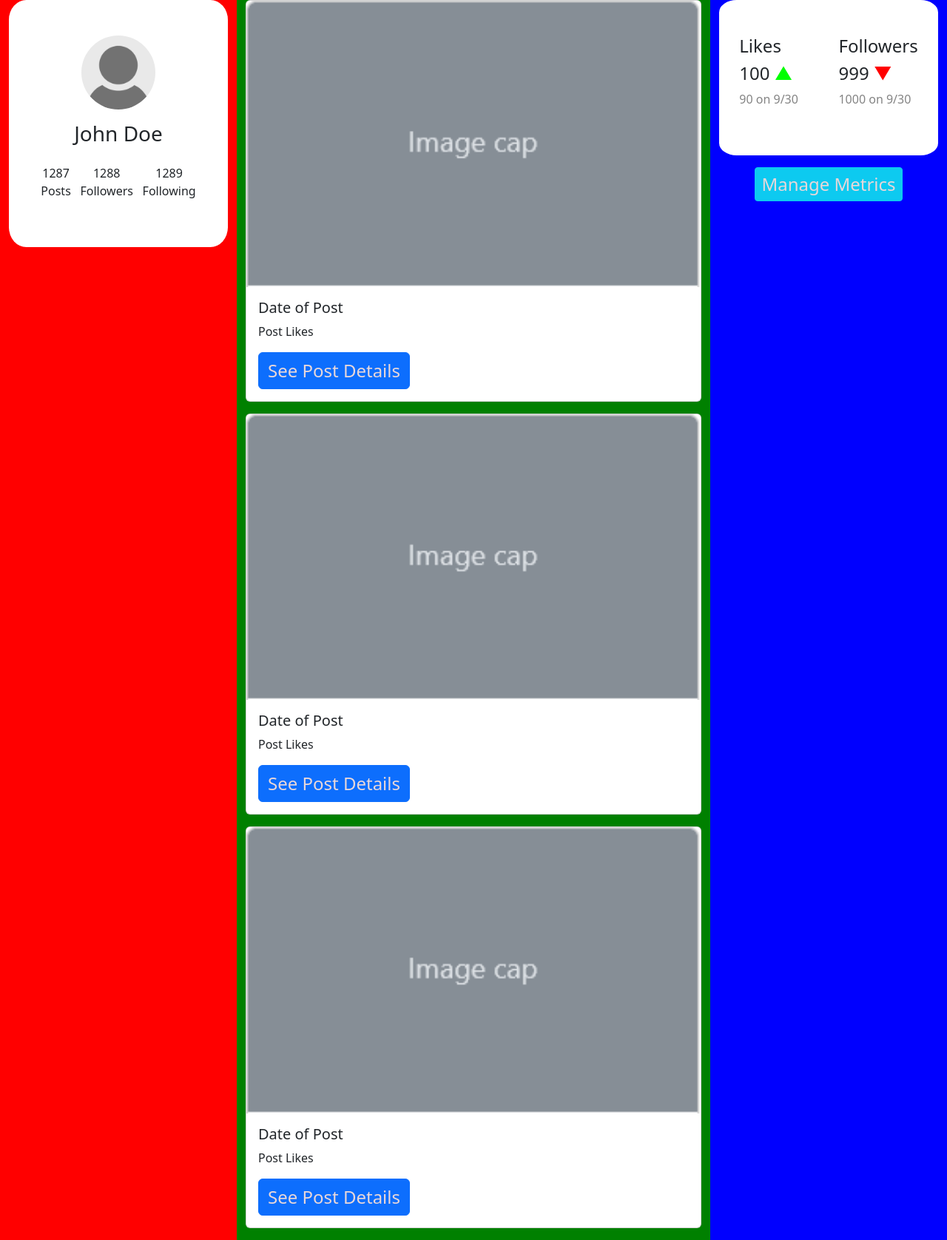
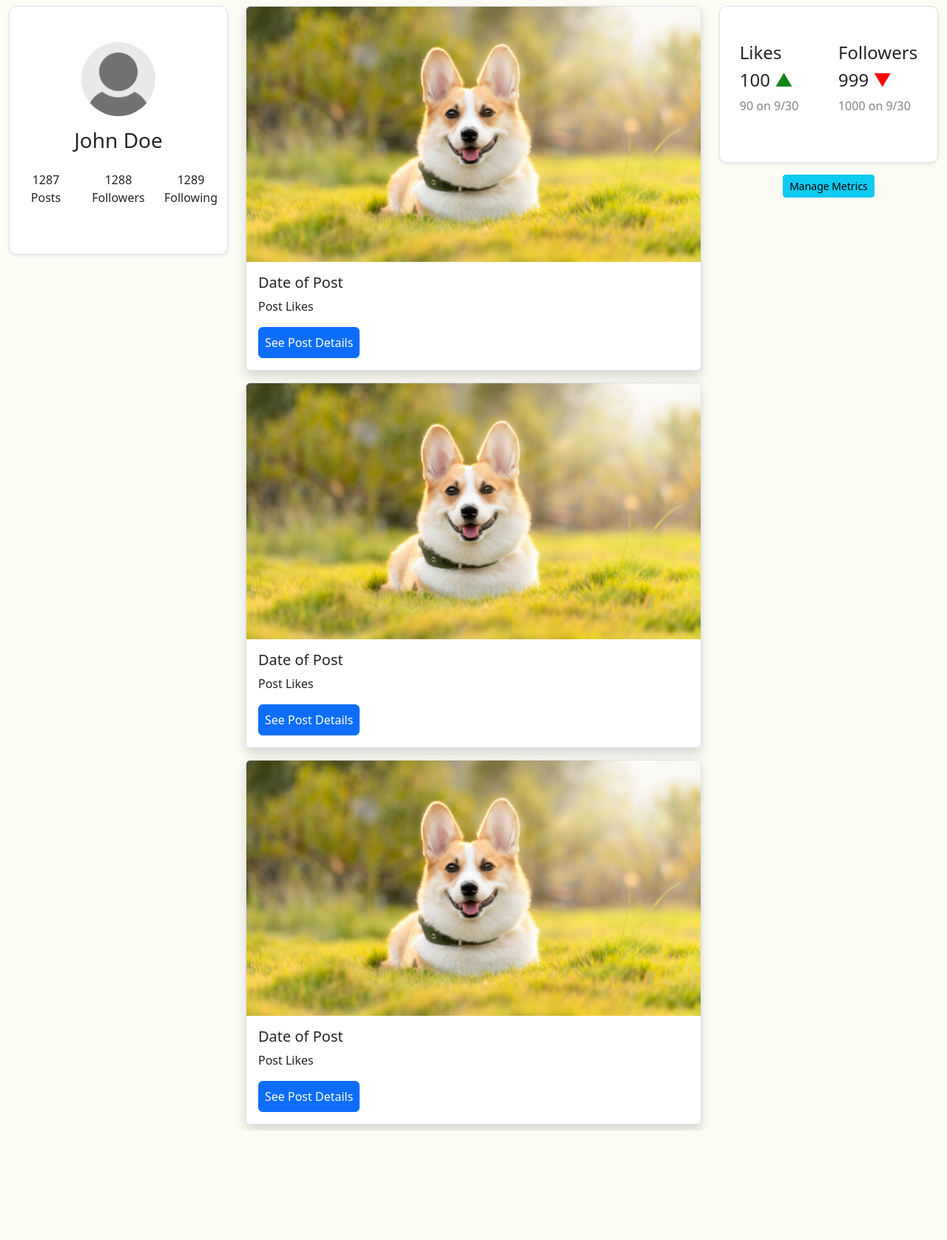
Before and after one commit to UCCS-CS4300-5300/group6-fall2023, a Django app: page /popularity_assessor/profile/1/ in a window 1280 px wide. Shown: the part 68-1744 px from the top of the page at 74% size. After the commit the page ends 1596 px from the top, so only its background shows below. Run offline with Django 3.2, Linux system fonts and the light colour scheme.

Commit message:
Code cleanup and minor UI touches

```diff
--- a/popularity_assessor/static/css/global.css
+++ b/popularity_assessor/static/css/global.css
@@ -1,4 +1,8 @@
 body {
-  background: rgba(0, 188, 227, .3) !important;
+  background: rgb(252, 252, 245) !important;
 }
-*{margin: 0; padding: 0;}
+
+* {
+  margin: 0;
+  padding: 0;
+}
--- a/popularity_assessor/static/css/navigation.css
+++ b/popularity_assessor/static/css/navigation.css
@@ -1,8 +1,8 @@
-a {
+.nav-link {
   color: rgb(232, 215, 217) !important;
   font-size: 1.5rem !important;
 }
 
-a:hover{
+.nav-link:hover{
   color: rgb(255, 255, 255) !important;
 }
--- /dev/null
+++ b/popularity_assessor/static/css/profile.css
@@ -0,0 +1,5 @@
+.custom-card {
+    border-radius: 10px;
+    width: 100%;
+    background-color: white;
+}
--- a/popularity_assessor/templates/base.html
+++ b/popularity_assessor/templates/base.html
@@ -18,6 +18,7 @@
 
     <link href="{% static 'css/global.css' %}" rel="stylesheet">
     <link href="{% static 'css/navigation.css' %}" rel="stylesheet">
+    <link href="{% static 'css/profile.css' %}" rel="stylesheet">
 
 </head>
 
--- a/popularity_assessor/templates/profile.html
+++ b/popularity_assessor/templates/profile.html
@@ -2,52 +2,44 @@
 {% load static %}
 {% block content %}
 <!-- All html must be between these two lines to ensure bootstrap is picked up correctly -->
-<div class="row w-100 m-0 p-0">
-  <div class="col-md-3" style="background-color: red">
-    <div style="border-radius: 8%; width: 100%; background-color: white"
-      class="d-flex justify-content-center flex-column align-items-center py-5 gap-3">
+<div class="row w-100 m-0 my-2 p-0">
+  <div class="col-md-3">
+    <div class="custom-card shadow-sm border d-flex justify-content-center flex-column align-items-center py-5 gap-3">
       <img style="border-radius: 50%; width:100px; height:100px" src="{% static 'src/default_avatar.png' %}">
       <h3>John Doe</h3>
-      <div class="d-flex justify-content-around" style="width:75%">
+      <div class="row w-100">
+        <div class="col-sm-4">
           <p style="text-align: center">1287<br>Posts</p>
+        </div>
+        <div class="col-sm-4">
           <p style="text-align: center">1288<br>Followers</p>
+        </div>
+        <div class="col-sm-4">
           <p style="text-align: center">1289<br>Following</p>
         </div>
       </div>
     </div>
-  <div class="col-md-6" style="background-color: green">
-    <div class="card" style="margin-bottom: 1rem;">
-      <img src="{% static 'src/default_post_image.png' %}" class="card-img-top" alt="Post image here">
+  </div>
+  <div class="col-md-6 d-flex flex-column gap-3">
+    {% for i in count %}
+
+    <div class="card shadow border">
+      <img src="{% static 'src/post_image_alt.jpg' %}" class="card-img-top" alt="Post image here">
       <div class="card-body">
         <h5 class="card-title">Date of Post</h5>
         <p class="card-text">Post Likes</p>
-        <a href="#" class="btn btn-primary">See Post Details</a>
+        <a href="#" class="btn btn-primary p-2">See Post Details</a>
       </div>
     </div>
-    <div class="card" style="margin-bottom: 1rem;">
-      <img src="{% static 'src/default_post_image.png' %}" class="card-img-top" alt="Post image here">
-      <div class="card-body">
-        <h5 class="card-title">Date of Post</h5>
-        <p class="card-text">Post Likes</p>
-        <a href="#" class="btn btn-primary">See Post Details</a>
+
+    {% endfor %}
   </div>
-    </div>
-    <div class="card" style="margin-bottom: 1rem;">
-      <img src="{% static 'src/default_post_image.png' %}" class="card-img-top" alt="Post image here">
-      <div class="card-body">
-        <h5 class="card-title">Date of Post</h5>
-        <p class="card-text">Post Likes</p>
-        <a href="#" class="btn btn-primary">See Post Details</a>
-      </div>
-    </div>
-  </div>
-  <div class="col-md-3" style="background-color: blue;">
-    <div style="border-radius: 8%; width: 100%; background-color: white"
-      class="d-flex flex-row align-items-center py-5 justify-content-around">
+  <div class="col-md-3">
+    <div class="custom-card shadow-sm border shadow d-flex flex-row align-items-center py-5 justify-content-around">
       <div>
         <h4>Likes</h4>
         <div class="">
-            <h4>100 <span style="color: #00FF00;">▲</span></h4>
+          <h4>100 <span style="color: #158415;">▲</span></h4>
           <p style="color: #848484;">90 on 9/30</p>
         </div>
       </div>
--- a/popularity_assessor/views.py
+++ b/popularity_assessor/views.py
@@ -3,4 +3,4 @@ from django.shortcuts import render
 
 # Create your views here.
 def profile(request, user_name):
-    return render(request, 'profile.html')
+    return render(request, 'profile.html', {"count": [1,2,3]})
```
Also changed, not shown: popularity_assessor/static/src/default_post_image.png (deleted), popularity_assessor/static/src/post_image_alt.jpg (added). Lines whose indentation alone changed are shown as unchanged.
